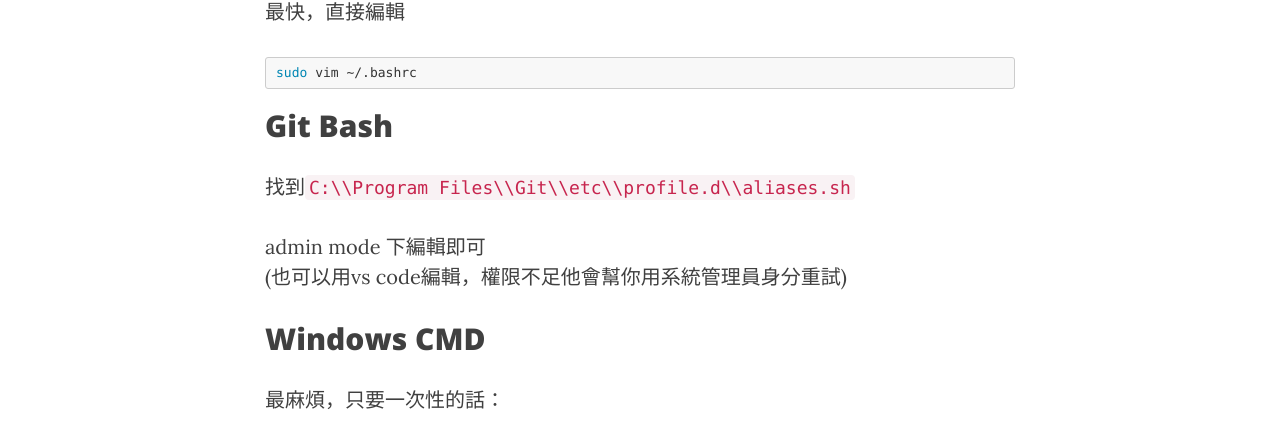
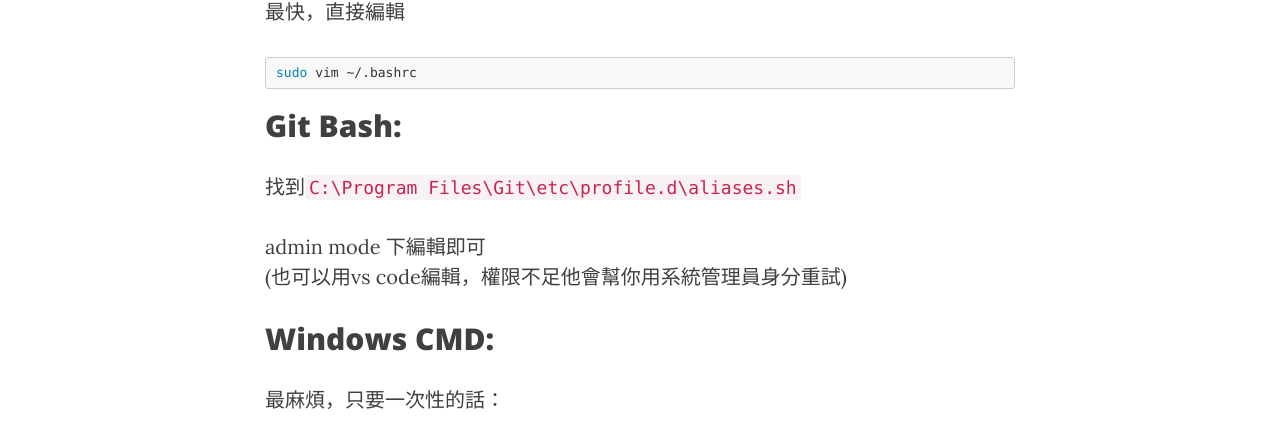
Before and after one commit to voidism/voidism.github.io, a Jekyll site: the page built from _posts/2018-03-20-Alias-in-3-different-Windows-command-line.markdown, in a window 1280 px wide. Shown: the part 496-936 px from the top of the page. Built offline with Jekyll 4.4.1, drawn with Linux system fonts in a browser that asks for light colours; nearby versions of some CDN libraries; comment, search, counter and statistics services are not loaded.

Commit message:
take a shower2

````diff
--- a/_posts/2018-03-20-Alias-in-3-different-Windows-command-line.markdown
+++ b/_posts/2018-03-20-Alias-in-3-different-Windows-command-line.markdown
@@ -14,12 +14,12 @@
 sudo vim ~/.bashrc
 ```
 
-## Git Bash
-找到`C:\\Program Files\\Git\\etc\\profile.d\\aliases.sh`
+## Git Bash:
+找到`C:\Program Files\Git\etc\profile.d\aliases.sh`
 
 admin mode 下編輯即可
 (也可以用vs code編輯，權限不足他會幫你用系統管理員身分重試)
-## Windows CMD
+## Windows CMD:
 最麻煩，只要一次性的話：
 
 ```bash
````
